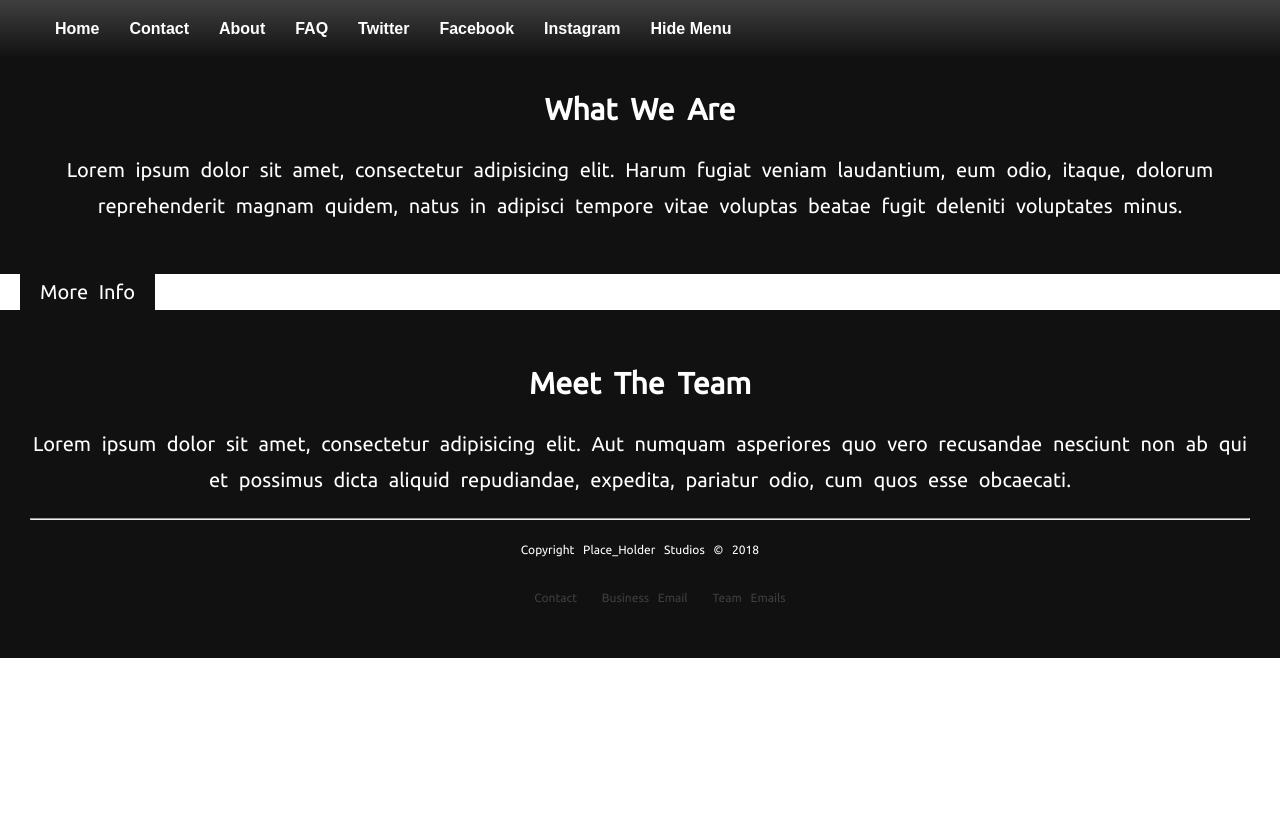
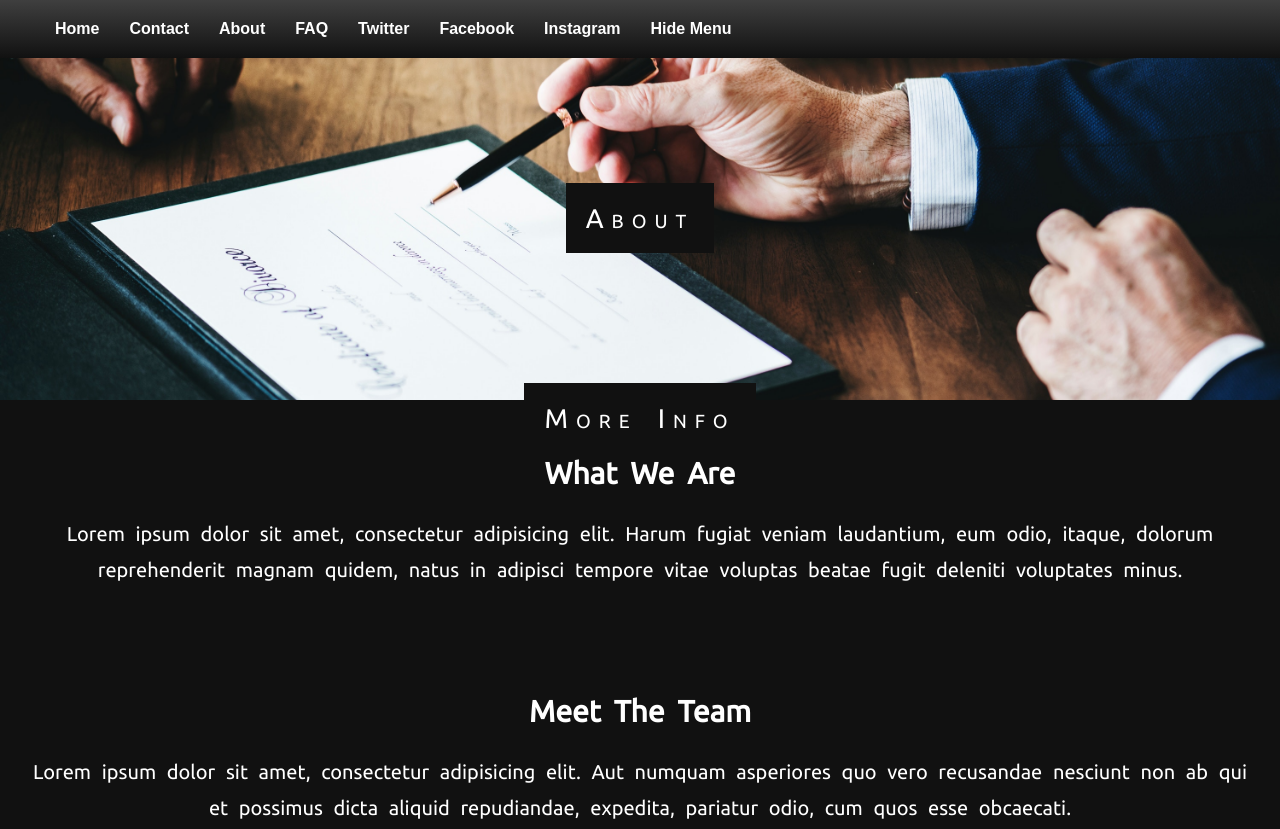
Before and after one commit to NukeReactor/Place_Holder, a plain HTML site: page LICENSE.md/about.html in a window 1280 px wide. Shown: the top 829 px of the page. Before the commit the page ends 800 px from the top, so only its background shows below. Drawn offline with nearby package versions, Linux system fonts and the light colour scheme.

Commit message:
Update style.css

```diff
--- a/LICENSE.md/style.css
+++ b/LICENSE.md/style.css
@@ -41,9 +41,9 @@ html, body {
 	font-size: 16px;
 	font-weight: bold;
 	-webkit-transition-duration: 0.2s;
-  transition-duration: 0.2s;
-  float: left;
-  outline: none;
+  	transition-duration: 0.2s;
+  	float: left;
+  	outline: none;
 }
 
 .navbarItems li button:hover {
@@ -90,7 +90,7 @@ html, body {
 	background: linear-gradient(#101010, #000000);
 }
 
-.img1, .img2, .img3, .img4 {
+.img1, .img2, .img3, .img4, .abtImg1 {
 	background-repeat: no-repeat;
 	background-size: cover;
 	background-attachment: fixed;
@@ -118,6 +118,11 @@ html, body {
 	min-height: 400px;
 }
 
+.abtImg1 {
+	background-image: url(about.jpg);
+	min-height: 400px;
+}
+
 .border, .border2, .border3, .border4 {
 	background-color: #111;
 	color: #fff;
@@ -125,7 +130,7 @@ html, body {
 	padding: 20px;
 }
 
-.imgtxt, .imgtxt2, .imgtxt3, .imgtxt4 {
+.imgtxt, .imgtxt2, .imgtxt3, .imgtxt4, .abtImgTxt {
 	position: absolute;
 	top: 50%;
 	width: 100%;
```
